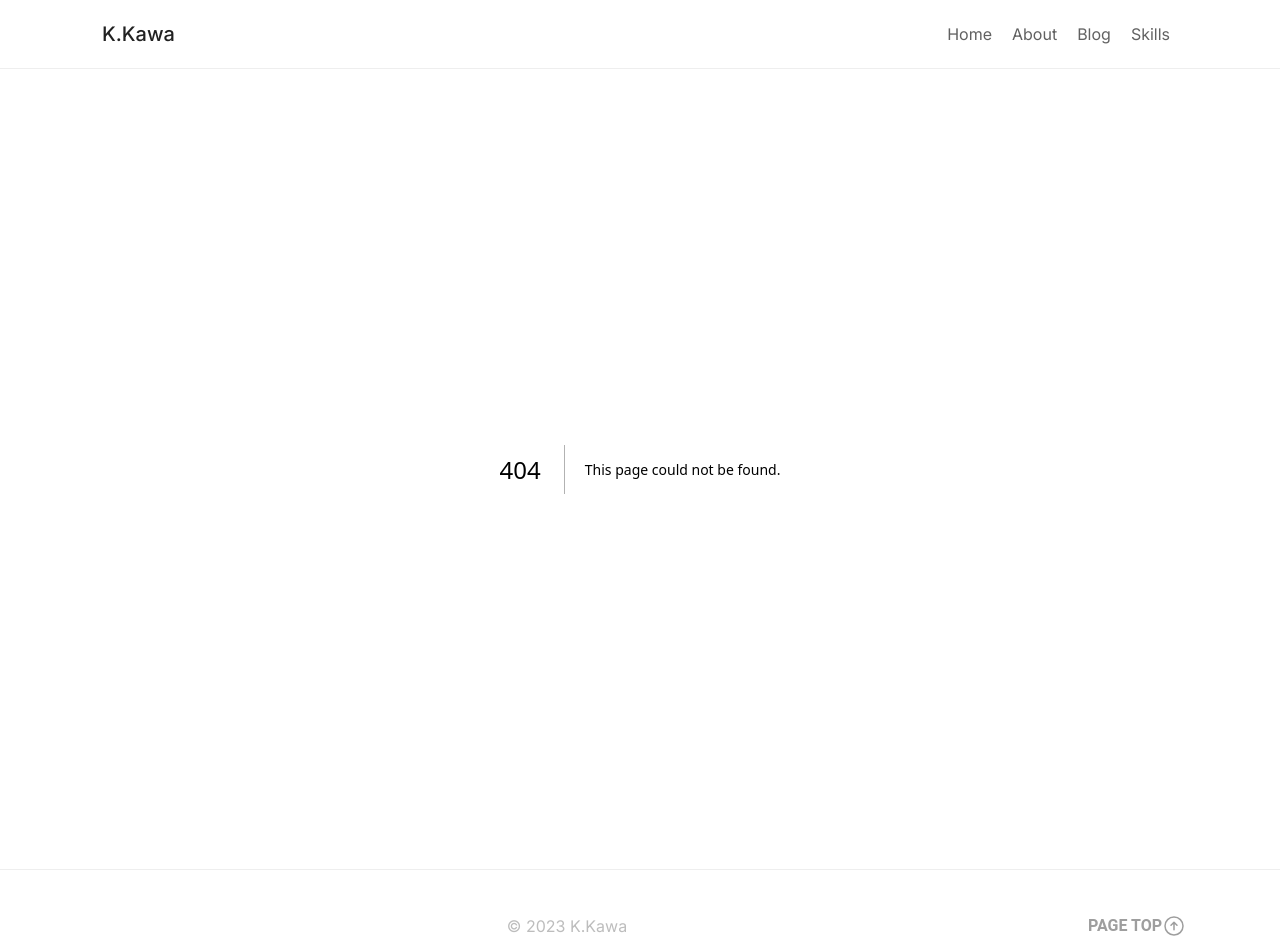
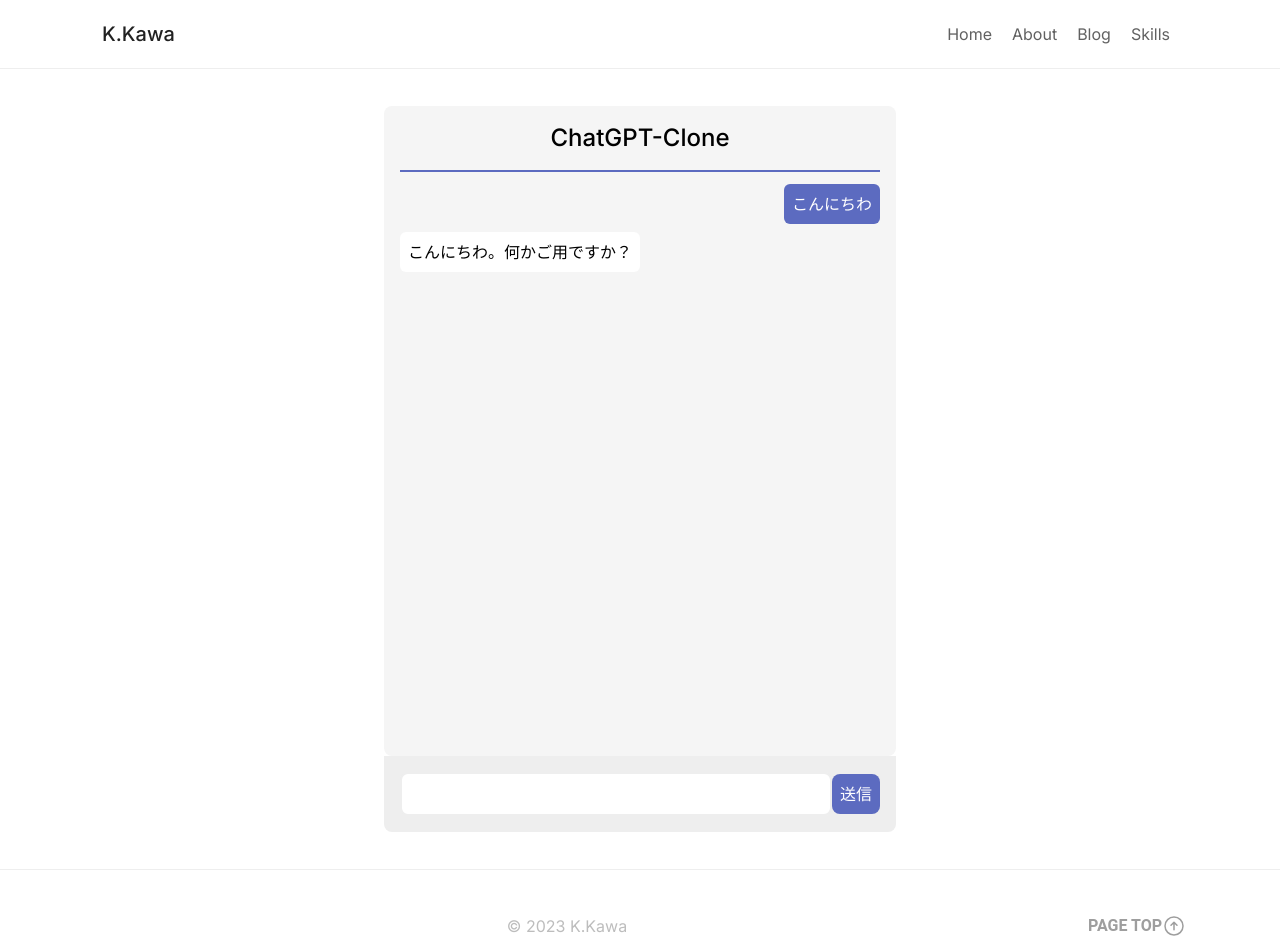
Before and after one commit to ChoroCoDev/portfolio-app, a Next.js app: page /Chat in a window 1280 px wide. Before the commit this address had no page. Shown: the top 952 px of the page. Built offline with nearby package versions, Linux system fonts and the light colour scheme; no server answers.

Commit message:
#12 ChatGPT-Cloneを作ろうとしてAPIが使えなくて断念…

```diff
--- a/package.json
+++ b/package.json
@@ -17,6 +17,7 @@
     "eslint": "8.44.0",
     "eslint-config-next": "13.4.9",
     "next": "13.4.9",
+    "openai": "^3.3.0",
     "postcss": "8.4.26",
     "react": "18.2.0",
     "react-dom": "18.2.0",
--- /dev/null
+++ b/src/app/Chat/page.tsx
@@ -0,0 +1,89 @@
+'use client'
+import React, { useState } from 'react'
+import { Configuration, OpenAIApi } from 'openai'
+
+// それっぽいのは作ったけど
+// OpenAI APIが使えないからこれ以上作れない。
+
+const testChatLogs: ChatLogProps[] = [
+  {
+    isUser: true,
+    message: 'こんにちわ',
+  },
+  {
+    isUser: false,
+    message: 'こんにちわ。何かご用ですか？',
+  },
+]
+
+type ChatLogProps = {
+  isUser: boolean
+  message: string
+}
+
+const ChatBaloon = (props: ChatLogProps) => {
+  const { isUser, message } = props
+  return (
+    <div className={`flex mb-2 ${isUser ? 'justify-end' : 'justify-start'}`}>
+      <div className={`p-2 rounded-md ${isUser ? 'bg-indigo-400 text-white' : 'bg-white'}`}>{message}</div>
+    </div>
+  )
+}
+
+export const Chat = () => {
+  const [inputValue, setInputValue] = useState('')
+  const [chatLogs, setChatLogs] = useState<ChatLogProps[]>(testChatLogs)
+
+  const configuration = new Configuration({
+    apiKey: process.env.NEXT_PUBLIC_OPENAPI_KEY,
+  })
+
+  const openai = new OpenAIApi(configuration)
+  const handleSubmit = async (e: React.FormEvent) => {
+    e.preventDefault()
+
+    setChatLogs(prevChatLog => [...prevChatLog, { isUser: true, message: inputValue }])
+    setInputValue('')
+
+    // APIを叩きます
+    const response = await openai.createChatCompletion({
+      model: 'gpt-3.5-turbo',
+      messages: [{ role: 'user', content: inputValue }],
+    })
+
+    console.log(response)
+  }
+
+  const inputChangeHandler = (e: React.ChangeEvent<HTMLInputElement>) => {
+    setInputValue(e.target.value)
+  }
+  return (
+    <div className='flex flex-col items-center justify-center h-screen'>
+      <div className='max-w-lg w-full'>
+        <div style={{ height: 650 }} className='bg-gray-100 w-full p-4 h-96 overflow-scroll rounded-lg'>
+          <span className='text-center block font-medium text-2xl border-b-2 border-indigo-400 pb-4 mb-3'>
+            ChatGPT-Clone
+          </span>
+          {chatLogs.length
+            ? chatLogs.map((chatLog, index) => <ChatBaloon key={'chat-log-' + index} {...chatLog} />)
+            : null}
+        </div>
+        <form className='w-full' onSubmit={e => handleSubmit(e)}>
+          <div className='flex items-center p-4 bg-gray-200 rounded-b-lg w-full'>
+            <input
+              type='text'
+              className='flex-1 border-2 py-2 px-4 focus:outline-none rounded-lg focus:border-indigo-400'
+              value={inputValue}
+              onChange={inputChangeHandler}
+            />
+            <button type='submit' className='p-2 bg-indigo-400 rounded-lg text-white hover:bg-indigo-500'>
+              送信
+            </button>
+          </div>
+        </form>
+      </div>
+    </div>
+  )
+}
+
+export default Chat
```
Also changed, not shown: 1 other file (tests, documents, lock files or other folders).
